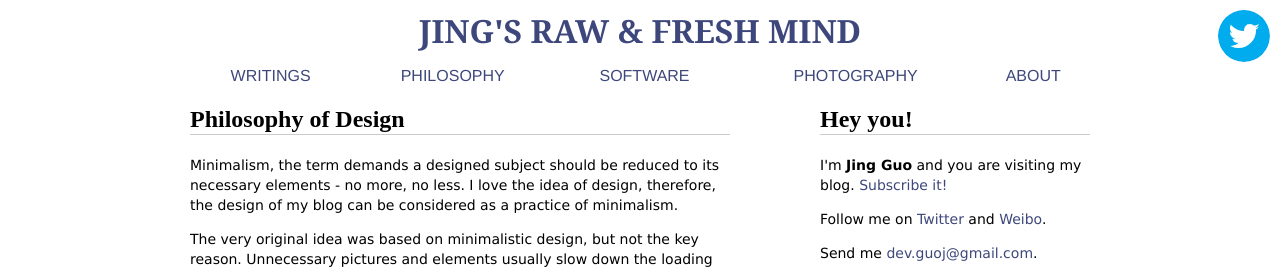
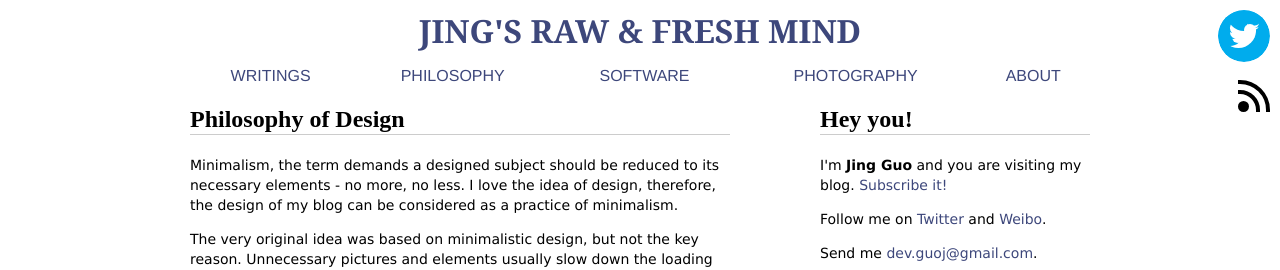
Before and after one commit to guojing0/guojing0.github.io, a Jekyll site: the page built from philosophy.md, in a window 1280 px wide. Shown: the top 270 px of the page. Built offline with Jekyll 4.4.1, drawn with Linux system fonts in a browser that asks for light colours; Markdown is read by kramdown in place of the engine named in the settings.

Commit message:
RSS icon

```diff
--- a/_layouts/modern.html
+++ b/_layouts/modern.html
@@ -4,6 +4,7 @@
   <head>
     <meta http-equiv="Content-type" content="text/html; charset=utf-8" />
     <title>{{ page.title }} - Guoj.org</title>
+    <link href="/css/rss.css" type="text/css" rel="stylesheet">
     <link href="/css/blog.css" type="text/css" rel="stylesheet">
     <link href="/css/twitter.css" type="text/css" rel="stylesheet">
     <link rel="shortcut icon" href="/images/guo.png">
@@ -11,6 +12,15 @@
 
 
   <body>
+
+    <a href="/atom.xml">
+    <div id="rss_icon_main" class="outside px32 gap">
+      <span class="outer_ring"></span>
+      <span class="middle_ring"></span>
+      <span class="circle"></span>
+    </div>
+    </a>
+
     <a href="https://twitter.com/guojingtw">
     <div class="logo-twitter-small" id="tweet">
       <div class="body"></div>
--- a/css/blog.css
+++ b/css/blog.css
@@ -38,6 +38,21 @@ p {
   font-size: 14px;
 }
 
+code {
+  font-family: Monaco;
+  font-size: 80%;
+}
+
+img {
+  width: 100%;
+}
+
+time {
+  font-size: 11px;
+  font-style: italic;
+  color: #808080;
+}
+
 .left {
   float: left;
   width: 60%;
@@ -60,24 +75,15 @@ table td {
   font-family: Helvetica, sans-serif;
 }
 
-code {
-  font-family: Monaco;
-  font-size: 80%;
-}
-
-img {
-  width: 100%;
-}
-
-time {
-  font-size: 11px;
-  font-style: italic;
-  color: #808080;
-}
-
 #tweet {
   position: fixed;
   top: 10px;
+  right: 10px;
+}
+
+#rss_icon_main {
+  position: fixed;
+  top: 80px;
   right: 10px;
 }
 
--- /dev/null
+++ b/css/rss.css
@@ -0,0 +1,91 @@
+#rss_icon_main {
+        width: 80%;
+        height: 80%;
+        position: relative;
+        overflow: hidden;
+}
+#rss_icon_main.inside {
+        top: 10%;
+        left: 10%;
+}
+#rss_icon_main.inside span {
+        border-color: #fff;
+}
+#rss_icon_main.outside {
+        width: 9em;
+        height: 9em;
+        margin-right: auto;
+        margin-left: auto;
+}
+#rss_icon_main.outside span {
+        border-color: #000;
+}
+#rss_icon_main.outside .circle {
+        background-color: #000;
+}
+.outer_ring, .middle_ring {
+        border: 1.5em solid #fff;
+}
+.outer_ring, .middle_ring, .circle {
+        position: absolute;
+}
+.outer_ring {
+        width: 170%;
+        height: 170%;
+        right: 0;
+        top: 0;
+-webkit-border-radius: 10.5em;
+ -khtml-border-radius: 10.5em;
+   -moz-border-radius: 10.5em;
+        border-radius: 10.5em;
+}
+.middle_ring {
+        position: absolute;
+        width: 110%;
+        height: 110%;
+        top: 32%;
+-webkit-border-radius: 8em;
+ -khtml-border-radius: 8em;
+   -moz-border-radius: 8em;
+        border-radius: 8em;
+        right: 32%;
+}
+.circle {
+        width: 30%;
+        height: 30%;
+-webkit-border-radius: 4em;
+ -khtml-border-radius: 4em;
+   -moz-border-radius: 4em;
+        border-radius: 4em;
+        left: 0;
+        bottom: 0;
+        background-color: #fff;
+}
+#rss_icon_wrapper.px32 {
+        width: 32px;
+        height: 32px;
+-webkit-border-radius: 5px;
+   -moz-border-radius: 5px;
+        border-radius: 5px;
+        border-width: 2px;
+}
+#rss_icon_main.outside.px32 {
+        width: 32px;
+        height: 32px;
+}
+.px32 .outer_ring {
+        border: 4px solid #fff;
+-webkit-border-radius: 30px;
+   -moz-border-radius: 30px;
+        border-radius: 30px;
+}
+.px32 .middle_ring {
+        border: 4px solid #fff;
+-webkit-border-radius: 20px;
+   -moz-border-radius: 20px;
+        border-radius: 20px;
+}
+.px32 .circle {
+        width: 34%;
+        height: 34%;
+}
```
